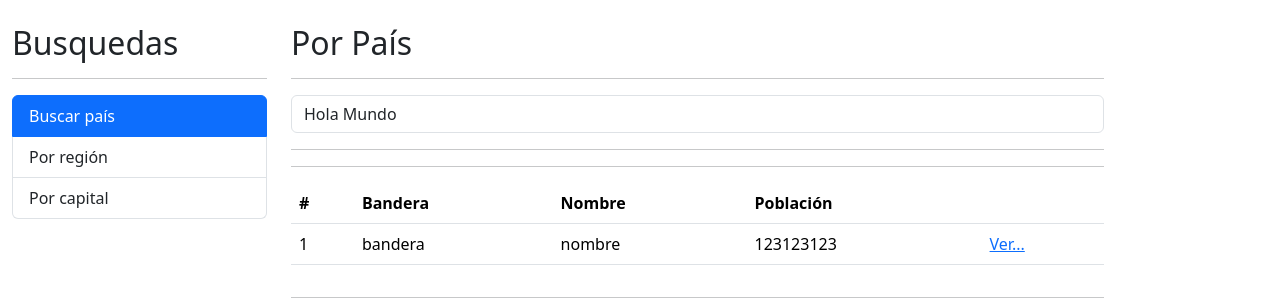
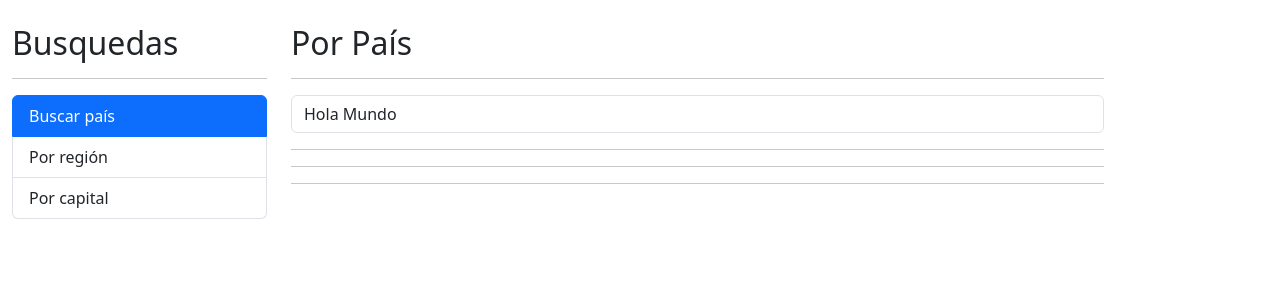
Before and after one commit to LeinardB92/03_paisesApp, an Angular app: page / in a window 1280 px wide. Shown: the top 304 px of the page. Built offline with nearby package versions, Linux system fonts and the light colour scheme.

Commit message:
Lenar la tabla de paises

```diff
--- a/src/app/pais/pages/por-pais/por-pais.component.html
+++ b/src/app/pais/pages/por-pais/por-pais.component.html
@@ -20,7 +20,7 @@
 </div>
 <hr>
 
-<div *ngIf="!hayError"
+<div *ngIf="paises.length > 0"
       class="row">
     <div class="col">
         <table class="table table-hover">
@@ -34,13 +34,17 @@
                 </tr>
             </thead>
 
-            <tbody>
+            <tbody *ngFor="let pais of paises; let i=index">
                 <tr>
-                    <td>1</td>
-                    <td>bandera</td>
-                    <td>nombre</td>
-                    <td>123123123</td>
-                    <td><a href="/pais/algun-pais">Ver...</a></td>
+                    <td>{{i + 1}}</td>
+                    <td>
+                        <img [src]="pais.flags.png"
+                             alt="Bandera"
+                             class="small-flag">
+                    </td>
+                    <td>{{pais.name.official}}</td>
+                    <td>{{pais.population | number}}</td>
+                    <td> <a routerLink="/pais/ {{ pais.cca2 }}">>Ver...></a></td>
                 </tr>
             </tbody>
         </table>
--- a/src/app/pais/pages/por-pais/por-pais.component.ts
+++ b/src/app/pais/pages/por-pais/por-pais.component.ts
@@ -1,5 +1,6 @@
 import { Component } from '@angular/core';
 import { PaisService } from '../../services/pais.service';
+import { Country } from '../../interfaces/pais.interface';
 
 @Component({
   selector: 'app-por-pais',
@@ -8,17 +9,24 @@ import { PaisService } from '../../services/pais.service';
 export class PorPaisComponent {
   termino: string = "Hola Mundo";
   hayError: boolean = false;
+  paises: Country[] = [];
 
   constructor(private paisService: PaisService){}
 
   buscar(){
     this.hayError = false;
-    console.log(this.termino)
+    console.log(this.termino);
 
     this.paisService.buscarPais(this.termino)
     .subscribe(
-      { next: (resp) => {console.log(resp);},
-        error: (err) => {this.hayError = true;}
+      { next: (resp: Country[]) => {
+        console.log(resp);
+        this.paises = resp;
+        },
+        error: (err) => {
+          this.hayError = true;
+          this.paises = [];
+        }
       }
     );
   }
--- a/src/app/pais/pais.module.ts
+++ b/src/app/pais/pais.module.ts
@@ -1,6 +1,7 @@
 import { NgModule } from '@angular/core';
 import { CommonModule } from '@angular/common';
 import { FormsModule } from '@angular/forms';
+import { RouterModule } from '@angular/router';
 
 import { PorCapitalComponent } from './pages/por-capital/por-capital.component';
 import { PorRegionComponent } from './pages/por-region/por-region.component';
@@ -24,7 +25,8 @@ import { VerPaisComponent } from './pages/ver-pais/ver-pais.component';
   ],
   imports: [
     CommonModule,
-    FormsModule
+    FormsModule,
+    RouterModule
   ]
 })
 export class PaisModule { }
--- a/src/styles.css
+++ b/src/styles.css
@@ -1 +1,5 @@
 /* You can add global styles to this file, and also import other style files */
+
+.small-flag {
+    width: 50px;
+}
```
